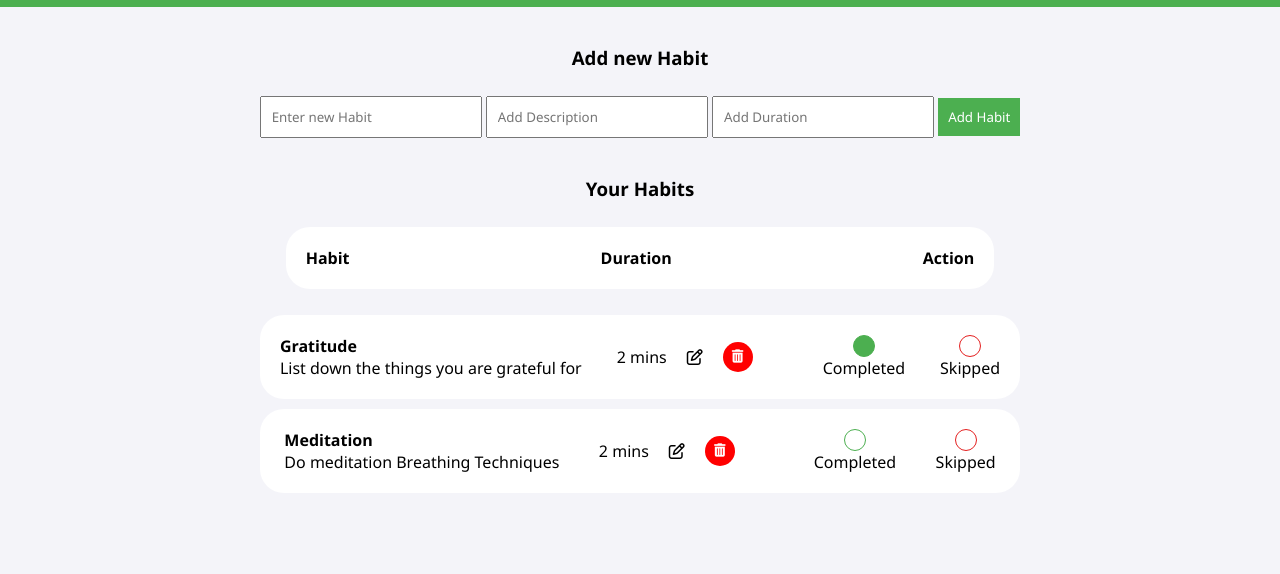
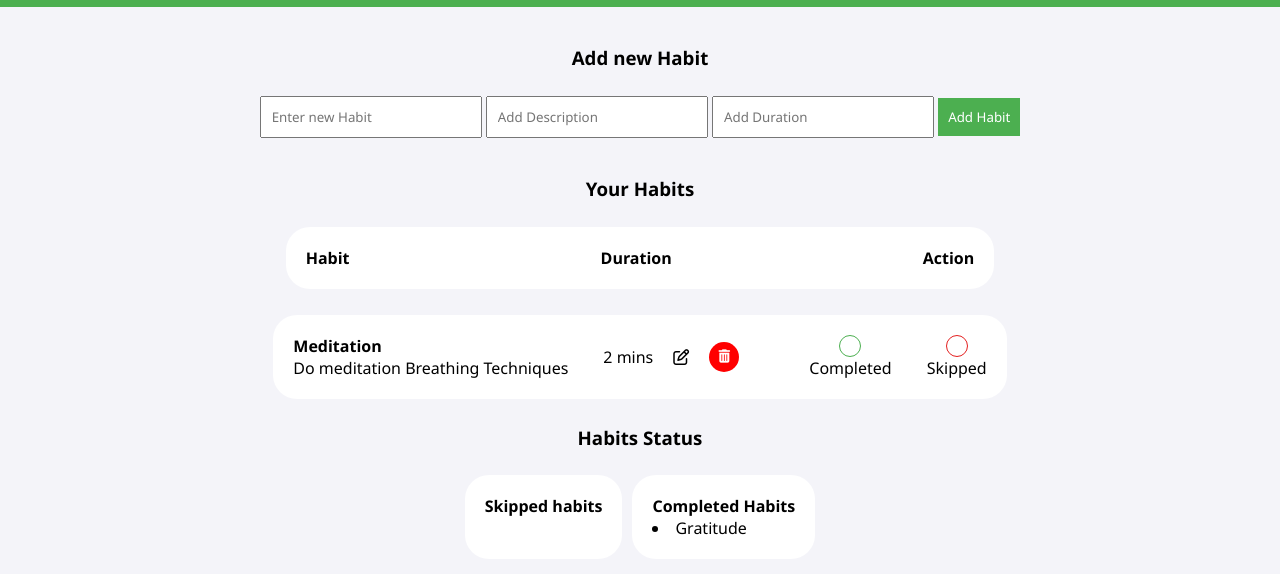
Before and after one commit to dhruvburada/JS-Journey, a plain HTML site: page Habit Tracker/index.html in a window 1280 px wide. Both pictures are taken after a click on the checkbox 863 px from the left and 401 px from the top of the page. Shown: the part 56-630 px from the top of the page. Drawn offline with Linux system fonts and the light colour scheme.

Commit message:
Complete Status and Skipped Status Updated

```diff
--- a/Habit Tracker/index.html
+++ b/Habit Tracker/index.html
@@ -6,161 +6,8 @@
     <title>Habit Tracker</title>
     <script src="https://kit.fontawesome.com/69a2a834c2.js" crossorigin="anonymous"></script>
     <script> let habits = [{"name" : "Gratitude","duration":"2 mins","description":"List down the things you are grateful for","status":"Pending"},{"name" : "Meditation","duration":"2 mins","description":"Do meditation Breathing Techniques","status":"Pending"}];</script>
-    <style>
-
-
-        *
-        {
-            margin: 0px;
-            padding: 0px;
-            font-family:'Segoe UI', Tahoma, Geneva, Verdana, sans-serif;
-        }
-
-        header
-        {
-            background-color: #4CAF50;
-            color: white;
-            font-weight: bold;
-            display: flex;
-            justify-content: center;
-            padding: 10px;
-        }
-
-        body
-        {
-            background-color: #f4f4f9;
-            max-height: 100vh;
-        }
-
-        main
-        {
-            display: flex;
-            flex-direction: column;
-            justify-content: center;
-            align-items: center;
-            margin-top: 3%;
-
-        }
-
-        button,input
-        {
-            padding: 10px;
-
-        }
-
-
-
-        .primary-button
-        {
-            background-color: #4CAF50;
-            color: white;
-            border: none;
-            cursor: pointer;
-        }
-
-        h3
-        {
-            margin-bottom: 2vi;
-        }
-        .habits-list
-        {
-            margin-top:3%;
-            display: flex;
-            flex-direction: column;
-            align-items: center;
-        }
-
-        #habit
-        {
-            display: flex;
-            justify-content: space-evenly;
-            margin-left: 20px;
-            margin-right: 20px;
-            margin-top: 10px;
-            background-color: white;
-            padding: 20px;
-            border-radius: 1.5rem;
-            gap: 35px;
-        }
-
-        .secondary-button
-        {
-            background-color: red;
-            border-radius: 50%;
-            border: none;
-            color: white;
-            height: 30px;
-            width: 30px;
-            display: flex;
-            align-items: center;
-            justify-content: center;
-        }
-
-        i
-        {
-            cursor: pointer;
-        }
-
-        .habit-status-completed
-        {
-            border: solid #4CAF50 1px;
-            border-radius: 50%;
-            height: 1.3em;
-            width: 1.3em;
-            outline: none;
-            appearance: none;
-            -webkit-appearance: none;
-        }
-
-        .habit-status-completed:checked
-        {
-            background-color: #4CAF50;
-        }
-
-
-        .habit-status-skipped
-        {
-            border: solid #e41f1f 1px;
-            border-radius: 50%;
-            height: 1.3em;
-            width: 1.3em;
-            outline: none;
-            appearance: none;
-            -webkit-appearance: none;
-        }
-        .habit-status-skipped:checked
-        {
-            background-color: #e41f1f;
-        }
-
-        .habit-status-completed:checked
-        {
-            background-color: #4CAF50;
-        }
-
-
-        .habit-header
-        {
-            display: flex;
-            justify-content: center;
-            align-items: center;
-            background-color: white;
-            margin-left: 20px;
-            margin-right: 20px;
-            padding: 20px;
-            border-radius: 1.5rem;
-            gap: 251px;
-            margin-bottom: 1rem;
-        }
-
-        .habitcenter{
-            display: flex;
-            flex-direction: row;
-            align-items: center;
-            justify-content: center;
-            gap:20px;
-        }
-    </style>
+    <link rel="stylesheet" href="style.css">
+    <script src="script.js"></script>
 </head>
 <body onload="loadData()">
     <header>
@@ -189,70 +36,24 @@
                 <h4>Action</h4>
             </div>
 
-            <div class="habit-container">
+            <div class="habit-container"></div>
 
+        </div>
+
+        <h3 style="margin-top: 2vi;">
+            Habits Status
+        </h3>
+
+        <div class="habits-status">
+            <div class="pending-habits">
+                <h4>Skipped habits</h4>
+            </div>
+            <div class="completed-habits">
+                <h4>Completed Habits</h4>
 
             </div>
         </div>
-
     </main>
-
-
-<script>
-
-    function loadData()
-    {
-        const habitsContainer = document.getElementsByClassName("habit-container")[0];
-        habitsContainer.innerHTML ="";
-
-    habits.forEach(element => {
-        const habitDiv = document.createElement("div");
-        habitDiv.id = "habit";
-
-        habitDiv.innerHTML =
-
-            `<div>
-                <h4>${element.name}</h4>
-                <p>${element.description}</p>
-            </div>
-            <div class="habitcenter">
-                <p>${element.duration}</p>
-                <i class="fa fa-edit"></i>
-                <button class="secondary-button"><i class="fa fa-trash"></i></button>
-            </div>
-            <span class="listofhabits"></span>
-            <div style="display: flex;flex-direction:column; align-items: center;">
-                <input type="checkbox" class="habit-status-completed" id="habit-status-completed-${habits.indexOf(element)}">
-                <p>Completed</p>
-            </div>
-            <div style="display: flex;flex-direction:column; align-items: center;">
-                <input type="checkbox" class="habit-status-skipped" id="habit-status-skipped-${habits.indexOf(element)}">
-                <p>Skipped</p>
-            </div>`
-
-            habitsContainer.appendChild(habitDiv);
-        });
-
-
-
-    }
-
-    function Addhabits()
-    {
-        console.log("Preparing data");
-        let habit = document.getElementById("habit-text").value;
-        let description = document.getElementById("description").value;
-        let duration = document.getElementById("duration").value;
-
-        console.log("Adding data...");
-        habits.push({"name":habit,"description":description,"duration":duration,"status":"pending"})
-        loadData();
-
-        console.log("Data added");
-
-    }
-
-</script>
 
 </body>
 </html>
--- /dev/null
+++ b/Habit Tracker/script.js
@@ -0,0 +1,85 @@
+function updateHabitStatus(index,status) {
+
+    console.log(typeof status)
+    if(status == 1)
+    {
+        habits[index].status = "Completed";
+        let container = document.getElementsByClassName("completed-habits")[0];
+        const completedhabit = document.createElement("li");
+        completedhabit.innerHTML = habits[index].name;
+        container.appendChild(completedhabit);
+    }
+    else
+    {
+        habits[index].status = "Skipped";
+        let container = document.getElementsByClassName("pending-habits")[0];
+        const skippedhabit = document.createElement("li");
+        skippedhabit.innerHTML = habits[index].name;
+        container.appendChild(skippedhabit);
+
+    }
+
+    loadData();
+}
+
+function loadData()
+{
+    const habitsContainer = document.getElementsByClassName("habit-container")[0];
+    habitsContainer.innerHTML ="";
+
+    // const compltedContainer = document.getElementsByClassName("completed-habits-list")[0];
+    // compltedContainer.innerHTML ="";
+
+
+habits.forEach(element => {
+    if(element.status == "Pending")
+{
+    const habitDiv = document.createElement("div");
+    habitDiv.id = "habit";
+
+    habitDiv.innerHTML =
+
+        `<div>
+            <h4>${element.name}</h4>
+            <p>${element.description}</p>
+        </div>
+        <div class="habitcenter">
+            <p>${element.duration}</p>
+            <i class="fa fa-edit"></i>
+            <button class="secondary-button"><i class="fa fa-trash"></i></button>
+        </div>
+        <span class="listofhabits"></span>
+        <div style="display: flex;flex-direction:column; align-items: center;">
+            <input type="checkbox" class="habit-status-completed" onclick="updateHabitStatus(${habits.indexOf(element)},1)">
+            <p>Completed</p>
+        </div>
+        <div style="display: flex;flex-direction:column; align-items: center;">
+            <input type="checkbox" class="habit-status-skipped" onclick="updateHabitStatus(${habits.indexOf(element)},2)">
+            <p>Skipped</p>
+        </div>`
+
+        habitsContainer.appendChild(habitDiv);
+    }
+    });
+
+
+
+
+
+
+}
+
+function Addhabits()
+{
+    console.log("Preparing data");
+    let habit = document.getElementById("habit-text").value;
+    let description = document.getElementById("description").value;
+    let duration = document.getElementById("duration").value;
+
+    console.log("Adding data...");
+    habits.push({"name":habit,"description":description,"duration":duration,"status":"pending"})
+    loadData();
+
+    console.log("Data added");
+
+}
--- /dev/null
+++ b/Habit Tracker/style.css
@@ -0,0 +1,171 @@
+
+
+        *
+        {
+            margin: 0px;
+            padding: 0px;
+            font-family:'Segoe UI', Tahoma, Geneva, Verdana, sans-serif;
+        }
+
+        header
+        {
+            background-color: #4CAF50;
+            color: white;
+            font-weight: bold;
+            display: flex;
+            justify-content: center;
+            padding: 10px;
+        }
+
+        body
+        {
+            background-color: #f4f4f9;
+            max-height: 100vh;
+        }
+
+        main
+        {
+            display: flex;
+            flex-direction: column;
+            justify-content: center;
+            align-items: center;
+            margin-top: 3%;
+
+        }
+
+        button,input
+        {
+            padding: 10px;
+
+        }
+
+
+
+        .primary-button
+        {
+            background-color: #4CAF50;
+            color: white;
+            border: none;
+            cursor: pointer;
+        }
+
+        h3
+        {
+            margin-bottom: 2vi;
+        }
+        .habits-list
+        {
+            margin-top:3%;
+            display: flex;
+            flex-direction: column;
+            align-items: center;
+        }
+
+        #habit
+        {
+            display: flex;
+            justify-content: space-evenly;
+            margin-left: 20px;
+            margin-right: 20px;
+            margin-top: 10px;
+            background-color: white;
+            padding: 20px;
+            border-radius: 1.5rem;
+            gap: 35px;
+        }
+
+        .secondary-button
+        {
+            background-color: red;
+            border-radius: 50%;
+            border: none;
+            color: white;
+            height: 30px;
+            width: 30px;
+            display: flex;
+            align-items: center;
+            justify-content: center;
+        }
+
+        i
+        {
+            cursor: pointer;
+        }
+
+        .habit-status-completed
+        {
+            border: solid #4CAF50 1px;
+            border-radius: 50%;
+            height: 1.3em;
+            width: 1.3em;
+            outline: none;
+            appearance: none;
+            -webkit-appearance: none;
+        }
+
+        .habit-status-completed:checked
+        {
+            background-color: #4CAF50;
+        }
+
+
+        .habit-status-skipped
+        {
+            border: solid #e41f1f 1px;
+            border-radius: 50%;
+            height: 1.3em;
+            width: 1.3em;
+            outline: none;
+            appearance: none;
+            -webkit-appearance: none;
+        }
+        .habit-status-skipped:checked
+        {
+            background-color: #e41f1f;
+        }
+
+        .habit-status-completed:checked
+        {
+            background-color: #4CAF50;
+        }
+
+
+        .habit-header
+        {
+            display: flex;
+            justify-content: center;
+            align-items: center;
+            background-color: white;
+            margin-left: 20px;
+            margin-right: 20px;
+            padding: 20px;
+            border-radius: 1.5rem;
+            gap: 251px;
+            margin-bottom: 1rem;
+        }
+
+        .habitcenter{
+            display: flex;
+            flex-direction: row;
+            align-items: center;
+            justify-content: center;
+            gap:20px;
+        }
+
+        .habits-status
+        {
+            display: flex;
+            flex-direction: row;
+            justify-content: space-between;
+            gap: 10px;
+
+        }
+
+        .pending-habits,.completed-habits
+        {
+            background-color: white;
+            border-radius: 1.5rem;
+            padding: 20px;
+
+
+        }
```
